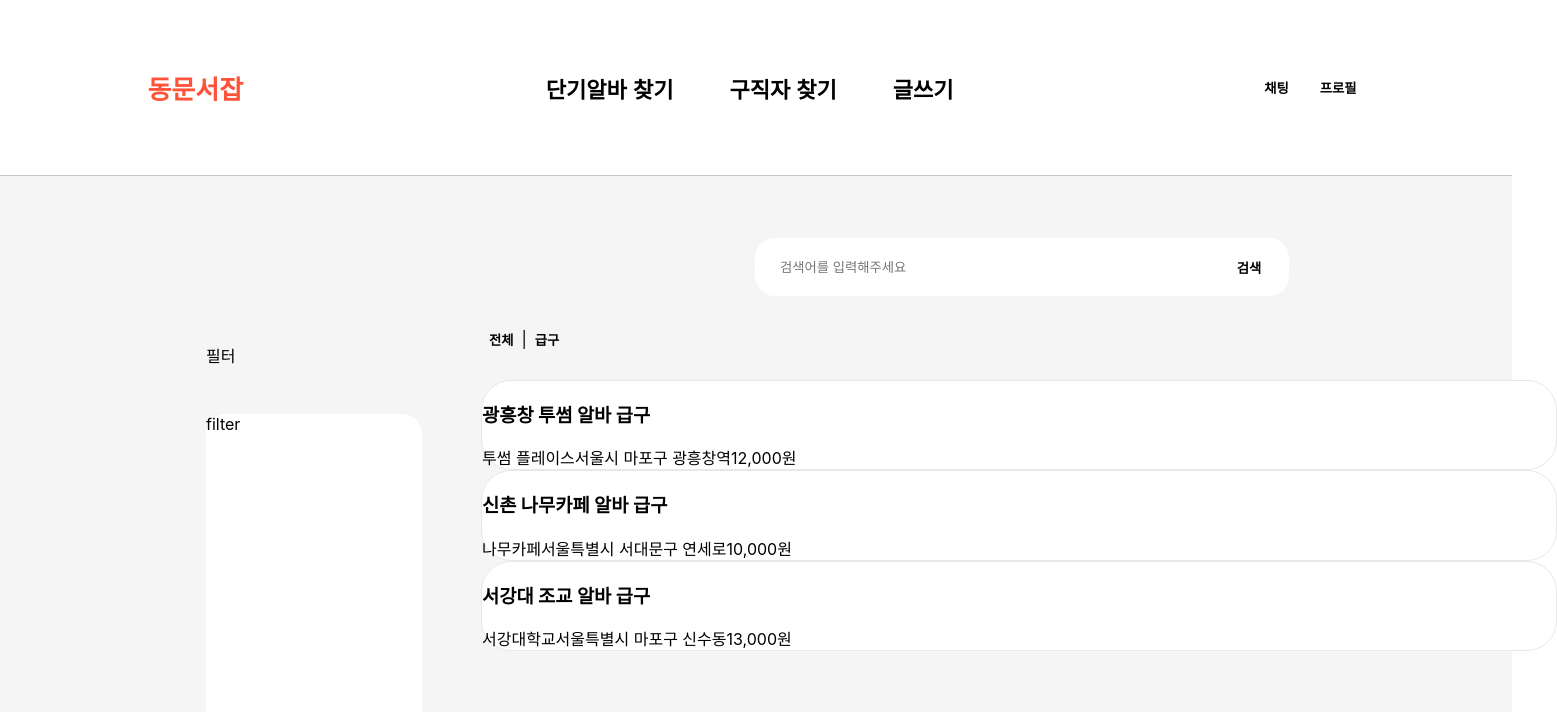
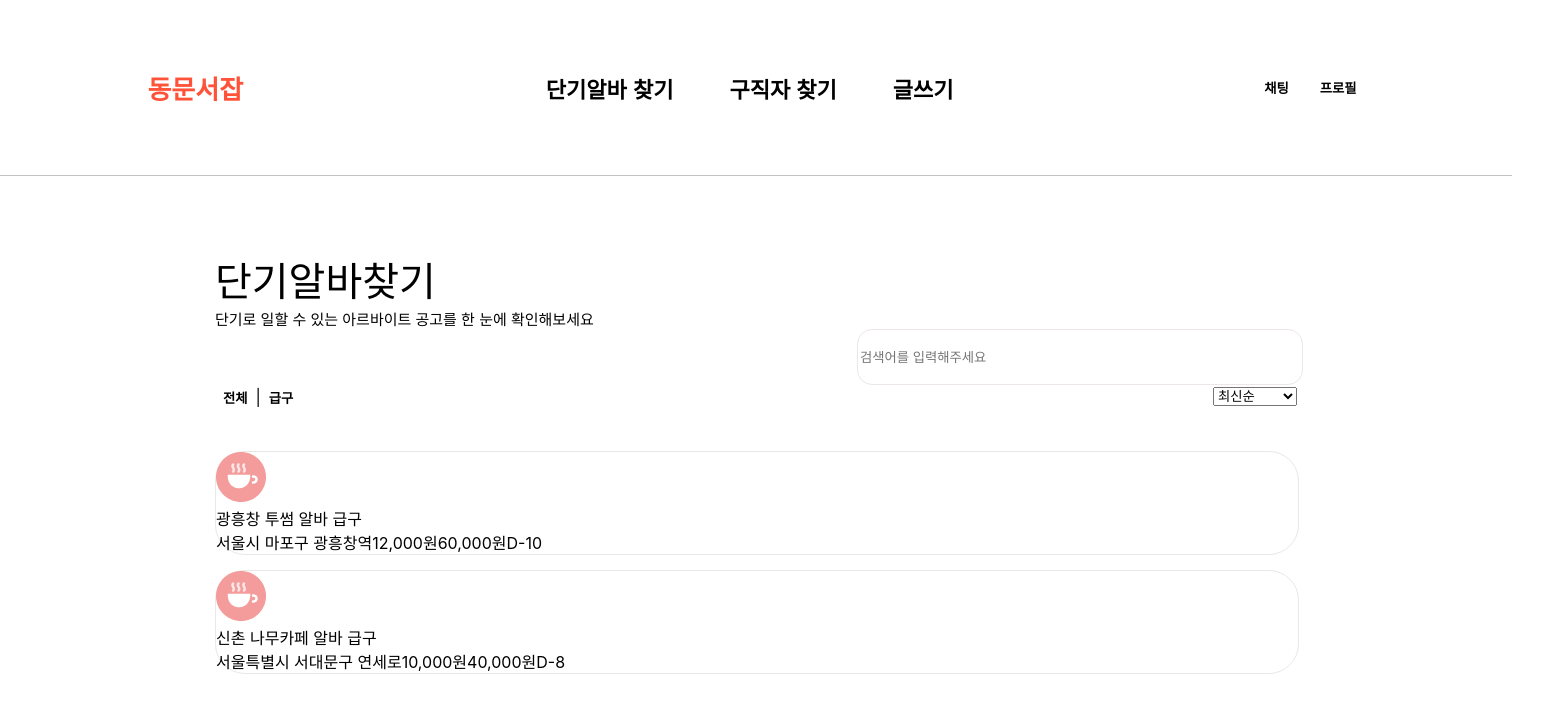
Before and after one commit to cover-heaven/cover-heaven-fe, a React (Create React App) app: page /findjobslist in a window 1280 px wide. Shown: the top 712 px of the page, 1557 px wide, since content can reach past the window. Built offline with nearby package versions, Linux system fonts and the light colour scheme.

Commit message:
Feat: 공고리스트 기능 추가

```diff
--- a/src/Router.js
+++ b/src/Router.js
@@ -13,28 +13,48 @@ import SignUp from './pages/SignUp/SignUp';
 import MyProfile from './pages/MyProfile/MyProfile';
 import FindJobsDetail from './pages/FindJobsDetail/FindJobsDetail';
 import DaySelect from './pages/DaySelect/DaySelect';
+import coffeeIcon from './assets/icon/coffee icon.png';
 
 const mockData = [
   {
     title: '광흥창 투썸 알바 급구',
+    image: coffeeIcon,
     storeName: '투썸 플레이스',
     address: '서울시 마포구 광흥창역',
+    writer: '김동휘',
+    tag: '#요식업 #카페',
+    period: '2024.11.1 - 2024.11.5',
+    date: {
+      firstDay: '11/1 16:00 - 20:00',
+      secondDay: '11/2 16:00 - 20:00',
+      thirdDay: '11/3 16:00 - 20:00',
+      fourthDay: '11/4 16:00 - 20:00',
+      fifthDay: '11/5 16:00 - 20:00',
+    },
     wage: '12,000원',
+    grossPay: '60,000원',
+    dayCount: '10',
     message: '여러분, 광흥창 투썸 알바 구합니다',
   },
   {
     title: '신촌 나무카페 알바 급구',
-    storeName: '나무카페',
+    image: coffeeIcon,
+    storeName: '나무 카페',
     address: '서울특별시 서대문구 연세로',
+    writer: '유민우',
+    tag: '#요식업 #카페',
+    period: '2024.12.1 - 2024.12.5',
+    date: {
+      firstDay: '12/1 16:00 - 20:00',
+      secondDay: '12/2 16:00 - 20:00',
+      thirdDay: '12/3 16:00 - 20:00',
+      fourthDay: '12/4 16:00 - 20:00',
+      fifthDay: '12/5 16:00 - 20:00',
+    },
     wage: '10,000원',
-    message: '여러분, 신촌 나무카페 알바 구합니다',
-  },
-  {
-    title: '서강대 조교 알바 급구',
-    storeName: '서강대학교',
-    address: '서울특별시 마포구 신수동',
-    wage: '13,000원',
-    message: '여러분, 서강대 조교 구합니다',
+    grossPay: '40,000원',
+    dayCount: '8',
+    message: '여러분, 신촌역 나무카페 알바 구합니다',
   },
 ];
 
--- a/src/components/FindjobsList/FindJobsItem.jsx
+++ b/src/components/FindjobsList/FindJobsItem.jsx
@@ -3,12 +3,12 @@ import styled from 'styled-components';
 
 const Layout = styled.div`
   cursor: pointer;
+  width: 1082px;
+  flex-shrink: 0;
+  align-self: stretch;
   border-radius: 30px;
   border: 1px solid #e8e8e8;
   background: #fff;
-  width: 1074px;
-  flex-shrink: 0;
-  align-self: stretch;
 `;
 
 const FindJobsItem = ({ data }) => {
@@ -18,20 +18,29 @@ const FindJobsItem = ({ data }) => {
       onClick={() => {
         nav('/findjobsdetail', {
           state: {
+            image: data.image,
             title: data.title,
             storeName: data.storeName,
+            writer: data.writer,
+            tag: data.tag,
+            period: data.period,
+            date: data.date,
             address: data.address,
-            wage: data.wage,
+            grossPay: data.grossPay,
             message: data.message,
           },
         });
       }}
     >
-      <h3>{data.title}</h3>
       <div>
-        <span>{data.storeName}</span>
+        <img src={data.image}></img>
+        <div>{data.title}</div>
+      </div>
+      <div>
         <span>{data.address}</span>
         <span>{data.wage}</span>
+        <span>{data.grossPay}</span>
+        <span>D-{data.dayCount}</span>
       </div>
     </Layout>
   );
--- a/src/components/common/Header.css
+++ b/src/components/common/Header.css
@@ -5,14 +5,13 @@
   border-bottom: 1px solid #c3c3c3;
   top: 0;
   left: 0;
-  position: fixed;
   width: 1512px;
   height: 175px;
   background-color: white;
 }
 
 .Header > .Title {
-  color: #FF5238;
+  color: #ff5238;
   font-size: 26px;
   font-style: normal;
   font-weight: 900;
--- a/src/pages/FindJobsDetail/FindJobsDetail.jsx
+++ b/src/pages/FindJobsDetail/FindJobsDetail.jsx
@@ -2,8 +2,6 @@ import { useLocation } from 'react-router-dom';
 import styled from 'styled-components';
 
 const Layout = styled.div`
-  padding-top: 175px;
-  background-color: #f5f5f5;
 `;
 
 const DetailPage = styled.div`
@@ -26,22 +24,25 @@ const FindJobsDetail = () => {
       <DetailPage>
         <div>
           <p>근무처</p>
-          <span>{location.state.name}</span>
+          <span>{location.state.storeName}</span>
 
           <p>주소</p>
           <span>{location.state.address}</span>
 
           <p>작성자</p>
-          <span>김땡땡</span>
+          <span>{location.state.writer}</span>
 
           <p>분류 태그</p>
-          <span>#카페 #요식업</span>
+          <span>{location.state.tag}</span>
+
+          <p>기간</p>
+          <span>{location.state.period}</span>
 
           <p>날짜 및 시간</p>
-          <span>11월 1일(금) 16:00~20:00</span>
+          <span>{location.state.date.map((day) => location.state.date)}</span>
 
-          <p>일급</p>
-          <span>{location.state.wage}</span>
+          <p>총 급여</p>
+          <span>{location.state.grossPay}</span>
 
           <p>상세 내용</p>
           <span>{location.state.message}</span>
--- a/src/pages/FindjobsList/FindJobsList.jsx
+++ b/src/pages/FindjobsList/FindJobsList.jsx
@@ -1,28 +1,26 @@
 import FindJobsItem from '../../components/FindjobsList/FindJobsItem';
-import Filter from '../../components/common/Filter';
 import { useState } from 'react';
 import styled from 'styled-components';
 
 const Layout = styled.div`
   display: flex;
   flex-direction: column;
-  gap: 31px;
-  padding-top: 238px;
-  background-color: #f5f5f5;
+  padding-top: 74px;
+  background-color:;
 `;
 
 const SearchContainer = styled.div`
   display: flex;
   align-items: center;
-  padding-left: 755px;
+  padding-left: 857px;
 
   & > input {
-    padding-left: 25px;
-    width: 427px;
-    height: 56px;
-    border-radius: 20px 0px 0px 20px;
-    background-color: #fff;
-    border: none;
+    width: 440px;
+    height: 52px;
+    flex-shrink: 0;
+    border-radius: 15px;
+    border: 1px solid #ede6e6;
+    background: #fff;
   }
 
   & > input:focus {
@@ -30,22 +28,12 @@ const SearchContainer = styled.div`
   }
 `;
 
-const FilterContainer = styled.div`
-  display: flex;
-  flex-direction: column;
-  gap: 31px;
-`;
-
 const JobsListContainer = styled.div`
   display: flex;
   flex-direction: column;
-  gap: 28px;
-`;
-
-const FilterAndJobsContainer = styled.div`
-  display: flex;
-  padding-left: 206px;
-  gap: 59px;
+  gap: 41px;
+  padding-left: 215px;
+  padding-right: 215px;
 `;
 
 const SearchInput = styled.input`
@@ -59,6 +47,28 @@ const SearchButton = styled.button`
   height: 58px;
   background-color: #fff;
   border-radius: 0px 20px 20px 0px;
+`;
+
+const ListArray = styled.div`
+  display: flex;
+  justify-content: space-between;
+`;
+
+const ItemList = styled.div`
+  display: flex;
+  flex-direction: column;
+  gap: 15px;
+`;
+
+const MainTitle = styled.div`
+  font-size: 40px;
+`;
+const SubTitle = styled.div`
+  font-size: 15px;
+`;
+
+const TitleContainter = styled.div`
+  padding-left: 215px;
 `;
 
 const FindJobsList = ({ totalData }) => {
@@ -80,28 +90,36 @@ const FindJobsList = ({ totalData }) => {
 
   return (
     <Layout>
+      <TitleContainter>
+        <MainTitle>단기알바찾기</MainTitle>
+        <SubTitle>
+          단기로 일할 수 있는 아르바이트 공고를 한 눈에 확인해보세요
+        </SubTitle>
+      </TitleContainter>
       <SearchContainer>
         <SearchInput onChange={onChange} placeholder="검색어를 입력해주세요" />
-        <SearchButton>검색</SearchButton>
       </SearchContainer>
-      <FilterAndJobsContainer>
-        <FilterContainer>
-          <p>필터</p>
-          <Filter />
-        </FilterContainer>
-        <JobsListContainer>
+      <JobsListContainer>
+        <ListArray>
           <div>
             <button>전체</button>
             <span>|</span>
             <button>급구</button>
           </div>
           <div>
-            {filteredData().map((data) => (
-              <FindJobsItem data={data} key={data.id} />
-            ))}
+            <select>
+              <option>최신순</option>
+              <option>총급여순</option>
+              <option>시급높은순</option>
+            </select>
           </div>
-        </JobsListContainer>
-      </FilterAndJobsContainer>
+        </ListArray>
+        <ItemList>
+          {filteredData().map((data) => (
+            <FindJobsItem data={data} key={data.id} />
+          ))}
+        </ItemList>
+      </JobsListContainer>
     </Layout>
   );
 };
```
Also changed, not shown: src/assets/icon/coffee icon.png (added).
